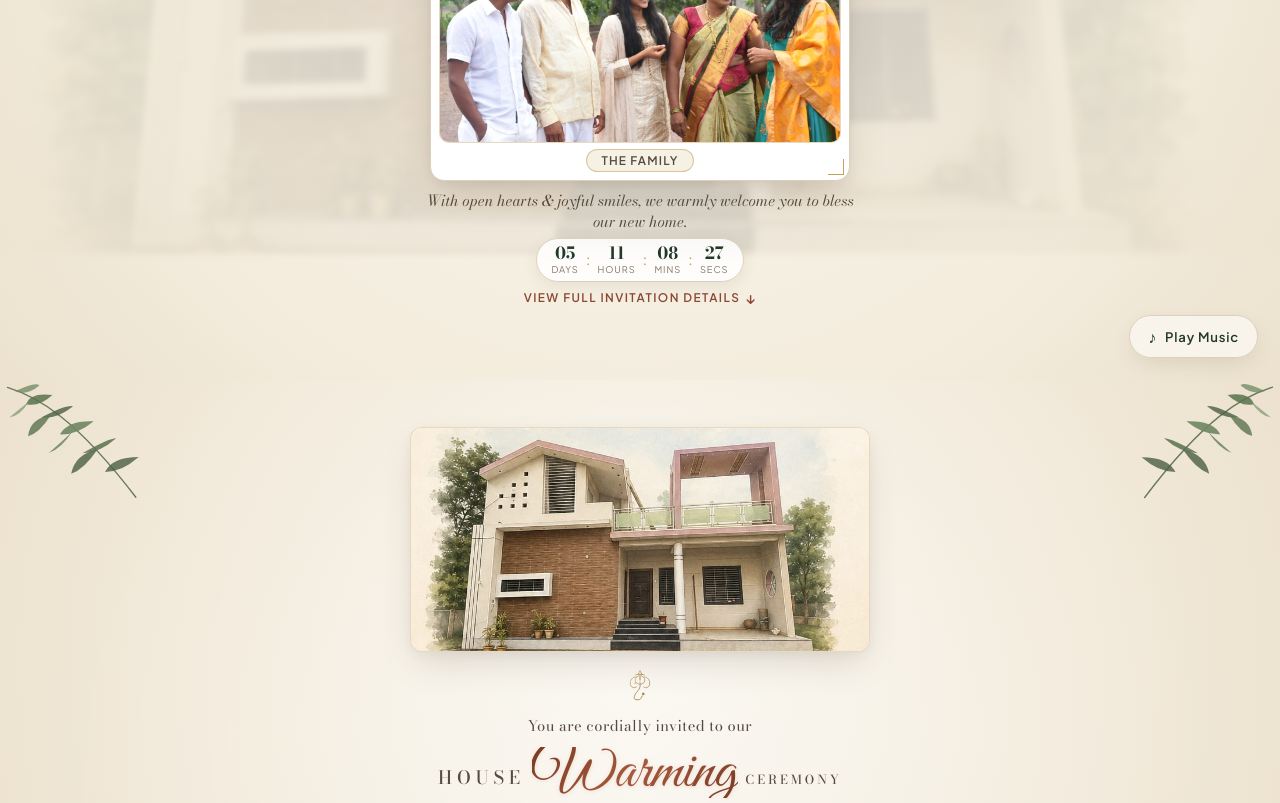
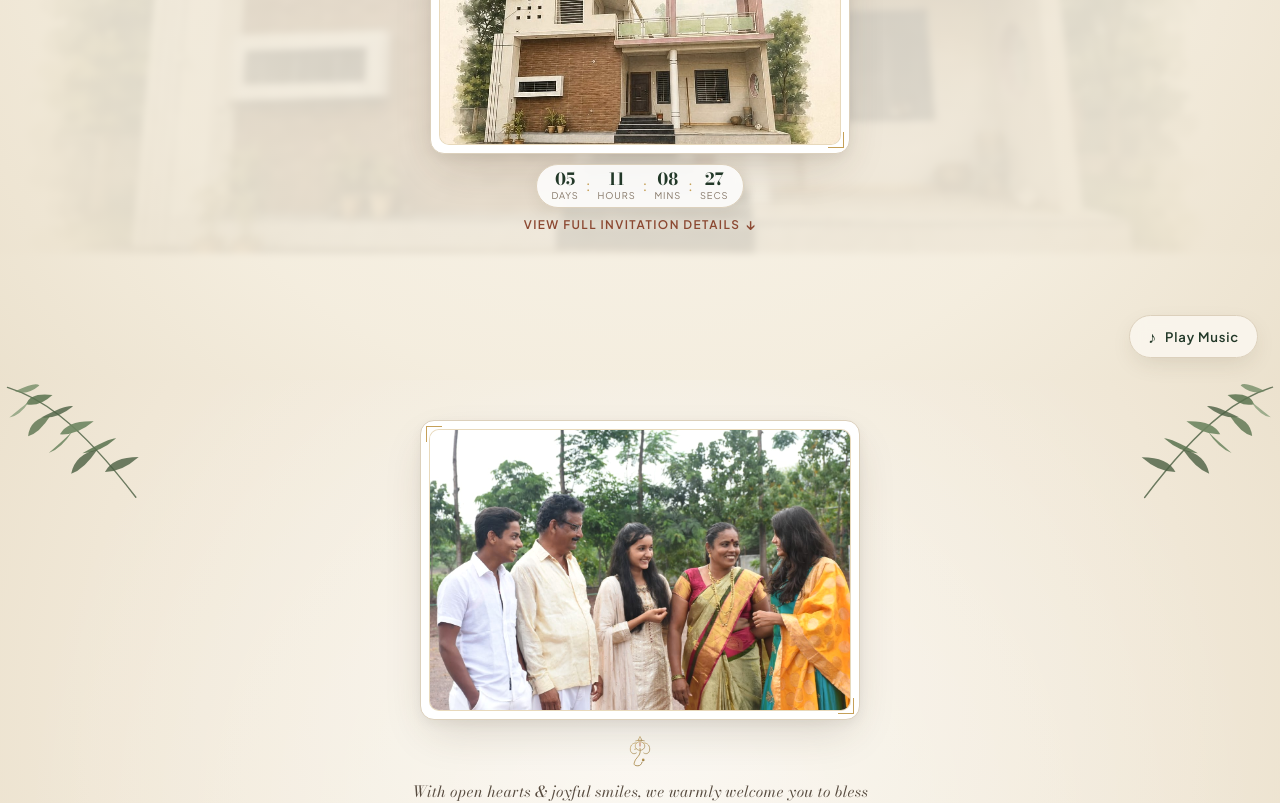
Before and after one commit to patilanuja602/My_Home, a React (Vite) app: page / in a window 1280 px wide. Shown: the part 420-1223 px from the top of the page. Built offline with nearby package versions, Linux system fonts and the light colour scheme; a web font is replaced by a local one.

Commit message:
fix: swap 1st page family photo with house photo, 2nd page with family photo and welcome line

```diff
--- a/src/components/DigitalCard.css
+++ b/src/components/DigitalCard.css
@@ -60,29 +60,38 @@
   width: 100%;
 }
 
-/* STEP 1: House Artwork Centerpiece */
+/* STEP 1: Family Portrait Centerpiece */
 .invitation-house-showcase {
   position: relative;
   width: 100%;
-  max-width: 460px;
-  margin: 0 0 6px 0;
+  max-width: 440px;
+  margin: 0 0 4px 0;
 }
 
 .invitation-house-frame {
   position: relative;
-  border-radius: 12px;
+  padding: 8px;
+  background: #ffffff;
+  border: 1.2px solid var(--card-border);
+  border-radius: 14px;
+  box-shadow:
+    0 18px 45px -10px rgba(70, 52, 30, 0.18),
+    0 4px 12px rgba(0, 0, 0, 0.05);
+}
+
+.invitation-family-matting {
+  position: relative;
   overflow: hidden;
-  box-shadow:
-    0 16px 38px -10px rgba(70, 52, 30, 0.18),
-    0 4px 12px rgba(0, 0, 0, 0.04);
-  border: 1.2px solid rgba(197, 160, 89, 0.4);
-  background: #ffffff;
+  border-radius: 10px;
+  border: 1px solid rgba(197, 160, 89, 0.35);
+  background: var(--card-ivory);
 }
 
 .invitation-house-img {
   width: 100%;
   height: auto;
   display: block;
+  filter: contrast(1.02) saturate(1.03);
 }
 
 /* STEP 2: Ganesha Mark */
@@ -99,13 +108,16 @@
   opacity: 0.95;
 }
 
-/* STEP 3: Sub-heading */
+/* STEP 3: Heartfelt Welcome Sentence */
 .invitation-lead-text {
   font-family: var(--font-serif);
-  font-size: 0.92rem;
+  font-style: italic;
+  font-size: clamp(0.82rem, 2.7vw, 0.96rem);
   color: var(--ink-secondary);
-  letter-spacing: 0.03em;
-  margin: 0;
+  line-height: 1.35;
+  letter-spacing: 0.02em;
+  margin: 2px 0 2px 0;
+  max-width: 460px;
 }
 
 /* STEP 4: Title */
--- a/src/components/DigitalCard.jsx
+++ b/src/components/DigitalCard.jsx
@@ -1,5 +1,5 @@
 import { motion } from "framer-motion";
-import houseImg from "../assets/house.jpg";
+import familyImg from "../assets/family.jpg";
 import {
   GaneshaMark,
   EucalyptusSprays,
@@ -75,18 +75,23 @@ export default function DigitalCard() {
           whileInView="visible"
           viewport={{ once: true, amount: 0.15 }}
         >
-          {/* STEP 1: Crisp Clear House Artwork Centerpiece (Appears First, Slower & Majestic) */}
+          {/* STEP 1: Crisp Family Portrait Centerpiece (Appears First, Slower & Majestic) */}
           <motion.div
             className="invitation-house-showcase"
             variants={houseArtVariant}
             whileHover={{ scale: 1.02, transition: { duration: 0.4 } }}
           >
             <div className="invitation-house-frame">
-              <img
-                src={houseImg}
-                alt="Suvarna Nivasa Watercolor Illustration"
-                className="invitation-house-img"
-              />
+              <div className="invitation-family-matting">
+                <img
+                  src={familyImg}
+                  alt="The Family - Suvarna Nivasa"
+                  className="invitation-house-img"
+                />
+              </div>
+              {/* Corner Gold Accent Brackets */}
+              <span className="corner-bracket corner-bracket--tl" />
+              <span className="corner-bracket corner-bracket--br" />
             </div>
           </motion.div>
 
@@ -95,9 +100,9 @@ export default function DigitalCard() {
             <GaneshaMark className="invitation-ganesha-svg" />
           </motion.div>
 
-          {/* STEP 3: Sub-heading */}
+          {/* STEP 3: Heartfelt Welcome Sentence from First Page */}
           <motion.p variants={itemFadeUp} className="invitation-lead-text">
-            You are cordially invited to our
+            With open hearts &amp; joyful smiles, we warmly welcome you to bless our new home.
           </motion.p>
 
           {/* STEP 4: Title: HOUSE Warming CEREMONY */}
--- a/src/components/Hero.jsx
+++ b/src/components/Hero.jsx
@@ -1,7 +1,6 @@
 import { useState, useEffect } from "react";
 import { motion } from "framer-motion";
 import houseImg from "../assets/house.jpg";
-import familyImg from "../assets/family.jpg";
 import { GaneshaMark, CardFloralDivider } from "./Ornaments";
 import "./Hero.css";
 
@@ -58,7 +57,7 @@ export default function Hero({ isTriggered = false }) {
           }
           transition={{
             duration: 1.5,
-            delay: 0.8, // Brisk & snappy timing
+            delay: 0.8,
             ease: [0.4, 0, 0.2, 1],
           }}
         />
@@ -129,7 +128,7 @@ export default function Hero({ isTriggered = false }) {
           </motion.h1>
         </div>
 
-        {/* Centerpiece: Family Photo (No names below it on 1st page) */}
+        {/* Centerpiece: Crisp Home Photo in Elegant Card Frame */}
         <motion.div
           className="aesthetic-cover__centerpiece"
           initial={{ opacity: 0, scale: 0.88, y: 20 }}
@@ -140,18 +139,14 @@ export default function Hero({ isTriggered = false }) {
           <div className="family-card-frame">
             <div className="family-card-matting">
               <img
-                src={familyImg}
-                alt="The host family of Suvarna Nivasa"
+                src={houseImg}
+                alt="Suvarna Nivasa - Our New Home"
                 className="family-card-img"
               />
             </div>
             {/* Corner Gold Accent Brackets */}
             <span className="corner-bracket corner-bracket--tl" />
             <span className="corner-bracket corner-bracket--br" />
-
-            <div className="family-card-badge">
-              <span>The Family</span>
-            </div>
           </div>
         </motion.div>
 
@@ -162,11 +157,6 @@ export default function Hero({ isTriggered = false }) {
           animate={isTriggered ? { opacity: 1, y: 0 } : { opacity: 0 }}
           transition={{ duration: 0.7, delay: 3.3, ease: [0.22, 1, 0.36, 1] }}
         >
-          {/* Heartfelt Welcome Sentence */}
-          <p className="cover-heartfelt-welcome">
-            With open hearts &amp; joyful smiles, we warmly welcome you to bless our new home.
-          </p>
-
           {/* Live Countdown Pill */}
           <div className="aesthetic-countdown">
             <div className="countdown-item">
--- a/src/index.css
+++ b/src/index.css
@@ -92,3 +92,27 @@ img {
     padding: 0 32px;
   }
 }
+
+/* Universal Card Gold Corner Brackets */
+.corner-bracket {
+  position: absolute;
+  width: 16px;
+  height: 16px;
+  border: 1.5px solid var(--gold-accent);
+  pointer-events: none;
+  z-index: 5;
+}
+
+.corner-bracket--tl {
+  top: 5px;
+  left: 5px;
+  border-right: none;
+  border-bottom: none;
+}
+
+.corner-bracket--br {
+  bottom: 5px;
+  right: 5px;
+  border-left: none;
+  border-top: none;
+}
```
